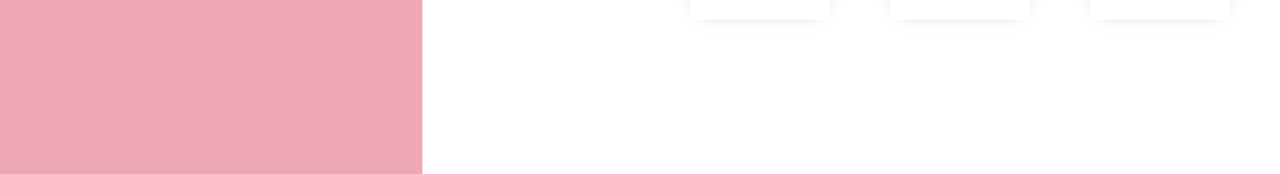
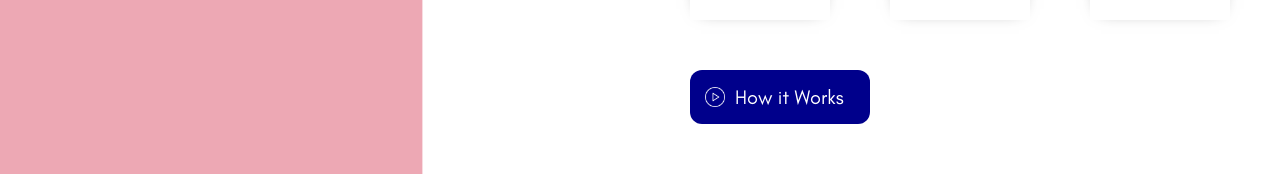
Before and after one commit to Ekene-Ejeh/React-Website, a React (Create React App) app: page / in a window 1280 px wide. Shown: the part 2061-2235 px from the top of the page. Built offline with nearby package versions, Linux system fonts and the light colour scheme.

Commit message:
Done styling the Service Component

```diff
--- a/src/components/Service.jsx
+++ b/src/components/Service.jsx
@@ -1,19 +1,33 @@
-import React from "react";
+import React, { useState } from "react";
 import styled from "styled-components";
 import Dog from "../img/Dog-3-peri-stojnic-5Vr_RVPfbMI-unsplash.jpg";
+import Play from "../img/play.png";
 import MiniCard from "./MiniCard";
 
 const Container = styled.div`
 	display: flex;
+	height: 100%;
 `;
 
 const Left = styled.div`
 	width: 50%;
+	position: relative;
 `;
 
 const Image = styled.img`
+	display: ${(props) => props.open && "none"};
 	width: 62%;
 	margin-left: 25px;
+`;
+
+const Video = styled.video`
+	display: ${(props) => !props.open && "none"};
+	height: 300px;
+	position: absolute;
+	top: 0;
+	bottom: 0;
+	right: 0;
+	margin: auto;
 `;
 
 const Right = styled.div`
@@ -39,12 +53,39 @@
 	margin-top: 40px;
 `;
 
+const Button = styled.button`
+	width: 180px;
+	border: none;
+	border-radius: 12px;
+	background-color: darkblue;
+	color: #fff;
+	font-size: 20px;
+	padding: 15px;
+	margin-top: 50px;
+	cursor: pointer;
+	display: flex;
+	align-items: center;
+`;
+
+const Icon = styled.img`
+	width: 20px;
+	margin-right: 10px;
+`;
+
 export default function Service() {
+	const [open, setOpen] = useState(false);
 	return (
 		<>
 			<Container>
 				<Left>
-					<Image src={Dog} />
+					<Image open={open} src={Dog} />
+					<Video
+						open={open}
+						autoPlay
+						loop
+						controls
+						src="https://player.vimeo.com/external/449759244.sd.mp4?s=d5f3da46ddc17aa69a7de84f1e420610ebd2a391&profile_id=139&oauth2_token_id=57447761"
+					/>
 				</Left>
 				<Right>
 					<Wrapper>
@@ -63,6 +104,10 @@
 							<MiniCard />
 							<MiniCard />
 						</CardContainer>
+						<Button onClick={() => setOpen(true)}>
+							<Icon src={Play} />
+							How it Works
+						</Button>
 					</Wrapper>
 				</Right>
 			</Container>
```
